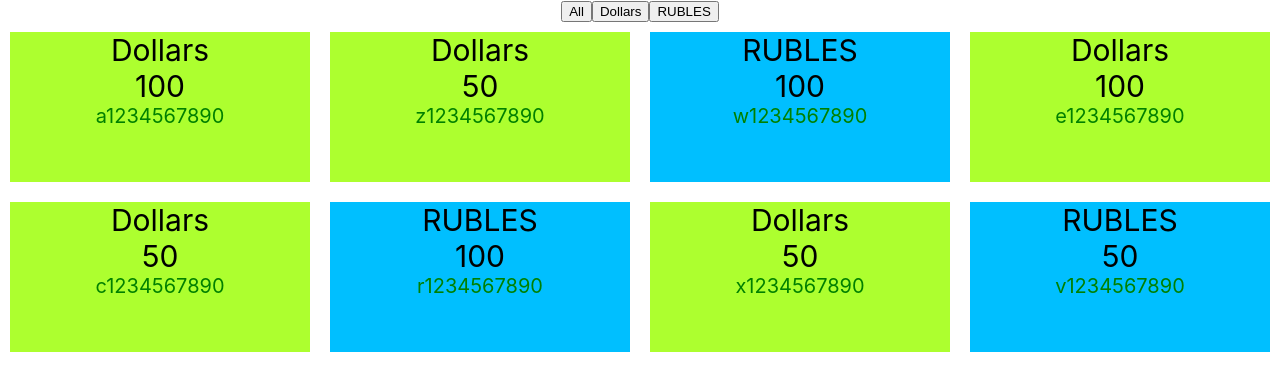
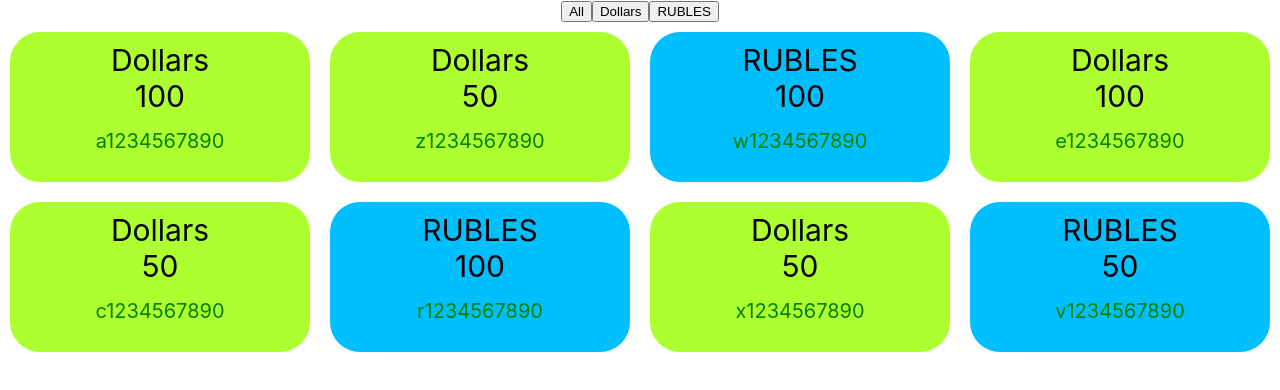
Before and after one commit to dktwho/microtask-1-1-1, a React (Create React App) app: page / in a window 1280 px wide. Shown: the top 390 px of the page. Built offline with nearby package versions, Linux system fonts and the light colour scheme.

Commit message:
update style

```diff
--- a/src/Currentbankomat.tsx
+++ b/src/Currentbankomat.tsx
@@ -27,6 +27,7 @@ const BanknoteGreen = styled.div`
   width: 300px;
   height: 150px;
   margin: 10px;
+  border-radius: 30px;
 `
 
 const BanknoteBlue = styled.div`
@@ -34,12 +35,14 @@ const BanknoteBlue = styled.div`
   width: 300px;
   height: 150px;
   margin: 10px;
+  border-radius: 30px;
 `
 
 const Name = styled.span`
   display: flex;
   justify-content: center;
   font-size: 30px;
+  margin-top: 10px;
 `
 
 const Nominal = styled.span`
@@ -53,4 +56,5 @@ const SerialNumber = styled.span`
   justify-content: center;
   color: green;
   font-size: 20px;
+  margin: 15px;
 `
```
